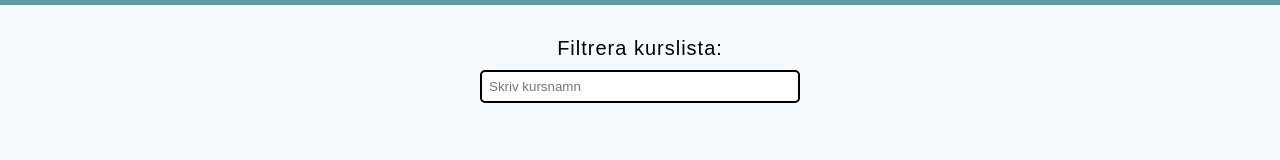
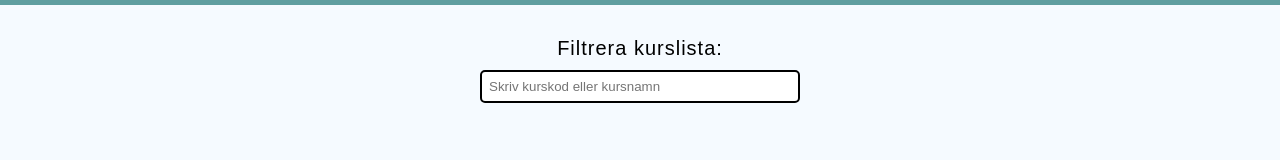
Before and after one commit to Luxusseife/typescript-4-angular-II, an Angular app: page /courses in a window 1280 px wide. Shown: the part 120-280 px from the top of the page. Built offline with nearby package versions, Linux system fonts and the light colour scheme; no server answers; a web font is replaced by a local one.

Commit message:
Uppdaterat placeholder i label för input.

```diff
--- a/src/app/courses/courses.component.html
+++ b/src/app/courses/courses.component.html
@@ -2,7 +2,7 @@
     <div class="form">
         <label for="searchInput">Filtrera kurslista:</label>
         <br>
-        <input type="text" placeholder="Skriv kursnamn" [(ngModel)]="filterValue" (input)="applyFilter()">
+        <input type="text" placeholder="Skriv kurskod eller kursnamn" [(ngModel)]="filterValue" (input)="applyFilter()">
     </div>
 
     <div class="table-container">
```
